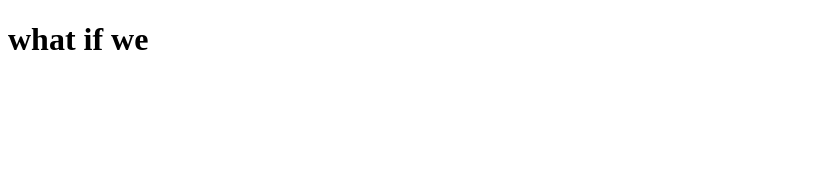
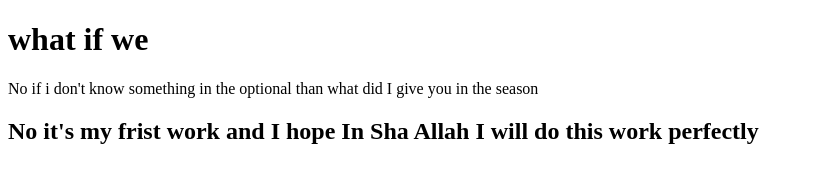
Before and after one commit to Nayem12/time-get-repo, a plain HTML site: page index.html in a window 1280 px wide. Shown: the whole page, without its empty margins (0-813 px from the left). Drawn offline with Linux system fonts and the light colour scheme.

Commit message:
second add

```diff
--- a/index.html
+++ b/index.html
@@ -8,6 +8,8 @@
 </head>
 <body>
     <h1>what if we</h1>
+    <p>No if i don't know something in the optional than what did I give you in the season</p>
+    <h2>No it's my frist work and I hope In Sha Allah I will do this work perfectly</h2>
 
 </body>
 </html>
```
